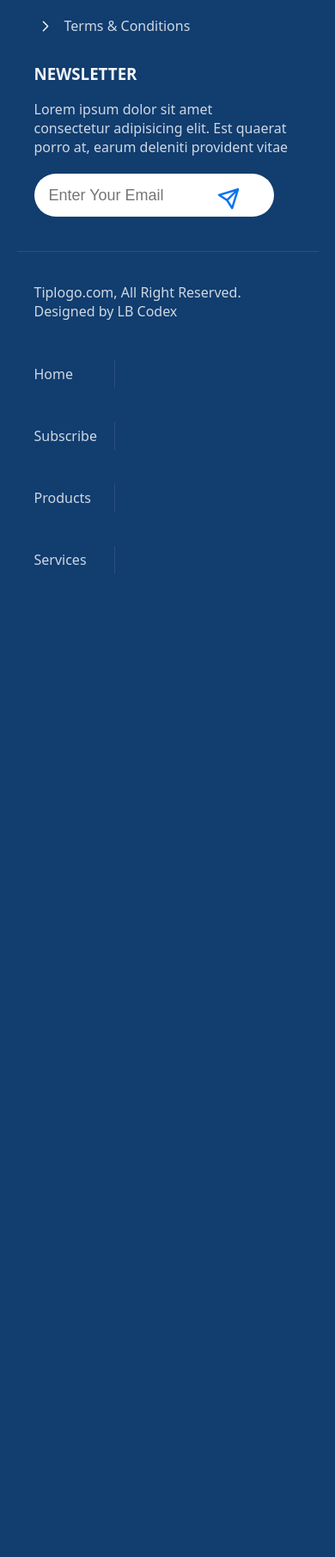
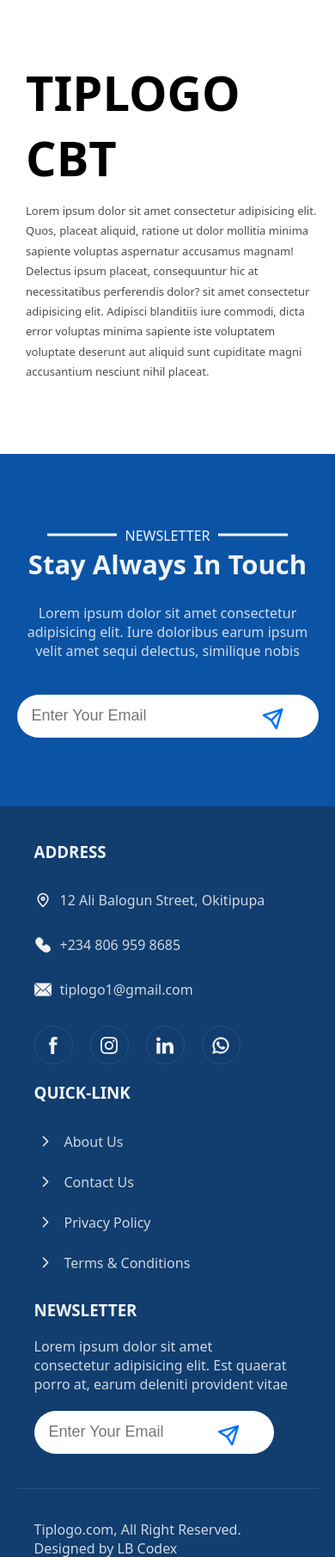
Before and after one commit to AdejumoOlanrewaju/Tiplogo, a Django app: page /tiplogo-cbt in a window 390 px wide. Shown: the part 1345-3156 px from the top of the page at 86% size. Before the commit the page ends 2012 px from the top, so only its background shows below. Run offline with Django 5.2, Linux system fonts and the light colour scheme.

Commit message:
latest update

```diff
--- a/base/static/css/cbt.css
+++ b/base/static/css/cbt.css
@@ -1 +1,49 @@
 @import url("pages.css");
+
+.cbt-banner-section{
+    display : flex;
+}
+
+.cbt-banner-section-img-container{
+    width : 45%;
+}
+
+.cbt-text-section{
+    width: 55%;
+    padding : 70px 20px 70px 30px;
+    background : white;
+}
+
+.cbt-banner-section-img-container img{
+    height : 500px;
+    width : 100%;
+    object-fit : cover;
+}
+
+.cbt-text-section h2{
+    font-size : clamp(3.5rem, 4.5vw, 2rem);
+    margin-bottom : 10px;
+}
+
+.cbt-text-section p{
+    font-size : 13px;
+    line-height : 1.8;
+    max-width : 600px;
+    color : rgba(0,0,0,.7)
+}
+
+@media(max-width : 900px){
+    .cbt-banner-section{
+        flex-direction: column;
+    }
+
+    .cbt-banner-section-img-container{
+        width : 100%;
+
+    }
+
+    .cbt-text-section{
+        width: 100%;
+        max-width :
+    }
+}
--- a/base/static/css/pages.css
+++ b/base/static/css/pages.css
@@ -70,7 +70,7 @@
 }
 
 .banner-content h2{
-    font-size: clamp(2rem, 5.5vw, 5rem);
+    font-size: clamp(3rem, 5.5vw, 5rem);
     margin: 0 40px 10px
 }
 
@@ -78,6 +78,7 @@
 
 .banner-content p{
     max-width : 600px;
+    width: 90%;
     margin  : 30px auto 0;
     color : var(--text-light-clr);
     line-height: 1.6;
@@ -193,14 +194,16 @@
 .sea.newsletter-section,
 .bulb.newsletter-section,
 .ict.newsletter-section,
-.logistics.newsletter-section{
+.logistics.newsletter-section,
+.cbt.newsletter-section{
     background-color : var(--b-theme-mid-clr)
 }
 
 .sea.newsletter-section .subhead span,
 .bulb.newsletter-section .subhead span,
 .ict.newsletter-section .subhead span,
-.logistics.newsletter-section .subhead span{
+.logistics.newsletter-section .subhead span,
+.cbt.newsletter-section .subhead span{
     background-color : var(--b-theme-mid-clr)
 
 }
@@ -330,10 +333,6 @@
         font-size : 1.5rem
     }
 
-    .underline{
-        margin : 0;
-    }
-
     .banner-content p{
         font-size : .8rem;
         margin-top : 0;
--- a/base/templates/tiplogo_cbt.html
+++ b/base/templates/tiplogo_cbt.html
@@ -94,7 +94,48 @@
 
         </header>
 
-        <main></main>
+        <main>
+            <section class = "cbt-banner-section">
+                <div class = "cbt-banner-section-img-container">
+                    <img src = "/static/img/cbt-img-2.jpg" alt = "">
+                </div>
+                <div class = "cbt-text-section">
+                    <h2>TIPLOGO CBT</h2>
+                    <p>Lorem ipsum dolor sit amet consectetur adipisicing elit.
+                        Quos, placeat aliquid, ratione ut dolor mollitia minima sapiente voluptas
+                        aspernatur accusamus magnam! Delectus ipsum placeat,
+                        consequuntur hic at necessitatibus perferendis dolor?
+                        sit amet consectetur adipisicing elit.
+                         Adipisci blanditiis iure commodi, dicta error voluptas minima
+                         sapiente iste voluptatem voluptate deserunt aut aliquid sunt cupiditate magni
+                        accusantium nesciunt nihil placeat.
+                    </p>
+                </div>
+            </section>
+            <section id = "newsletter" class = "cbt newsletter-section">
+                <div class = "head-container">
+                    <p class = "subhead"><span>NEWSLETTER</span></p>
+                    <h3 class = "head">Stay Always In Touch</h3>
+                </div>
+
+                <p class = "newsletter-section-details">Lorem ipsum dolor sit amet consectetur adipisicing elit.
+                    Iure doloribus earum ipsum velit amet sequi delectus,
+                    similique nobis
+                </p>
+
+
+                {% for messages in messages %}
+                    {{messages}}
+                {% endfor %}
+
+                <form  method ='post' class = "newsletter-input-container">
+                    {% csrf_token %}
+                    <input type = "text" placeholder="Enter Your Email" required name = "email"/>
+                    <button type = "submit"><img alt = "send message icon" src = "/static/img/message.svg"></button>
+                </form>
+            </section>
+            <section></section>
+        </main>
 
         <footer>
             <div class = "footer-wrapper">
```
Also changed, not shown: base/static/css/logistics.css (+59 -6 lines), base/templates/tiplogo_logistics.html (+18 -4 lines).
